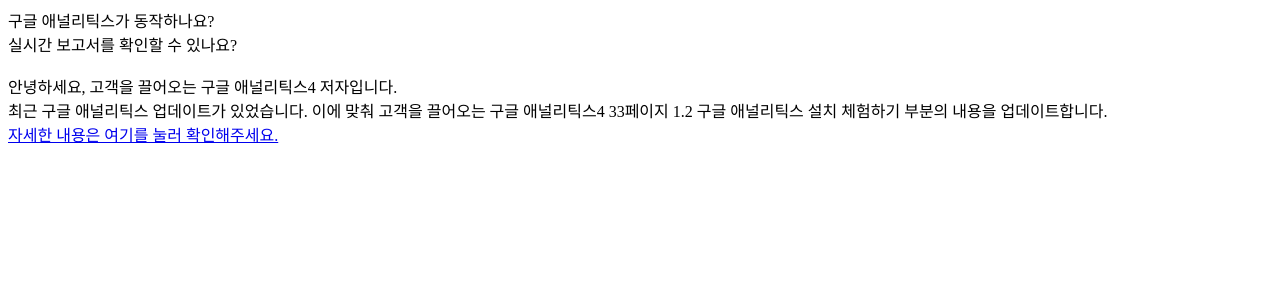
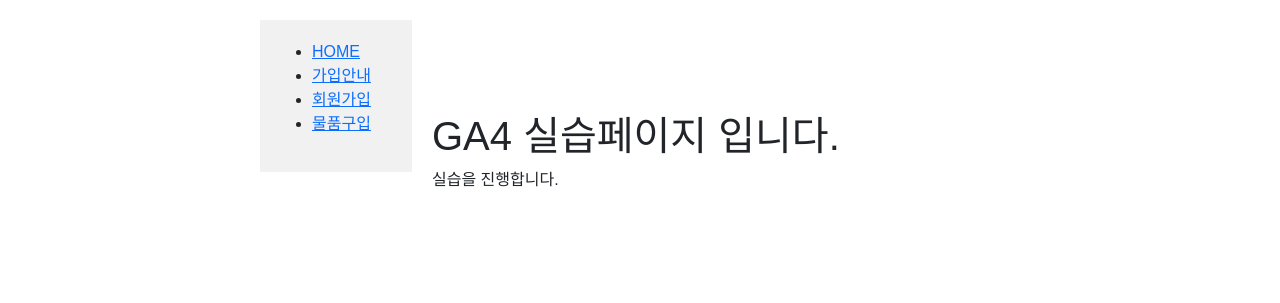
Before and after one commit to kyle020661-dot/ga31exam.github.io, a plain HTML site: page index.html in a window 1280 px wide. Drawn offline with nearby package versions, Linux system fonts and the light colour scheme.

Commit message:
Update index.html

```diff
--- a/index.html
+++ b/index.html
@@ -1,22 +1,34 @@
 <!DOCTYPE html>
 <html>
-  <head>
-    <title>구글 애널리틱스 첫 실습!</title>
-    <meta charset="UTF-8" />
-    <!-- 여기 아래에 복사 붙여넣기 합니다. -->
+<head>
+    <!-- Google tag (gtag.js) -->
+    <script async src="https://www.googletagmanager.com/gtag/js?id=G-BD78GL7S8Y"></script>
+    <script>
+      window.dataLayer = window.dataLayer || [];
+      function gtag(){dataLayer.push(arguments);}
+      gtag('js', new Date());
+      gtag('config', 'G-BD78GL7S8Y');
+    </script>
 
-    <!-- 여기 위에 복사 붙여넣기 합니다. -->
-  </head>
-  <body>
-    구글 애널리틱스가 동작하나요?<br />
-    실시간 보고서를 확인할 수 있나요?<br /><br />
-    안녕하세요, 고객을 끌어오는 구글 애널리틱스4 저자입니다.<br />
-    최근 구글 애널리틱스 업데이트가 있었습니다. 이에 맞춰 고객을 끌어오는 구글
-    애널리틱스4 33페이지 1.2 구글 애널리틱스 설치 체험하기 부분의 내용을
-    업데이트합니다.<br />
+    <title>GA4 Example for Github</title>
+    <link rel="stylesheet" href="https://cdn.jsdelivr.net/npm/bootstrap@5.2.3/dist/css/bootstrap.min.css">
+    <link rel="stylesheet" href="style.css">
 
-    <a href="https://blog.naver.com/appifystudio/222841170236" target="_blank"
-      >자세한 내용은 여기를 눌러 확인해주세요.</a
-    >
-  </body>
+</head>
+<body>
+  <nav>
+    <ul>
+      <li><a href="./index.html">HOME</a></li>
+      <li><a href="./ga4_d1.html">가입안내</a></li>
+      <li><a href="./ga4_d2.html">회원가입</a></li>
+      <li><a href="./ga4_d3.html">물품구입</a></li>
+    </ul>
+  </nav>
+  <article>
+    <br><br><br>
+    <H1>GA4 실습페이지 입니다.</H1>
+      <p>실습을 진행합니다.</p>
+    <br><br><br>
+  </article>
+</body>
 </html>
```
